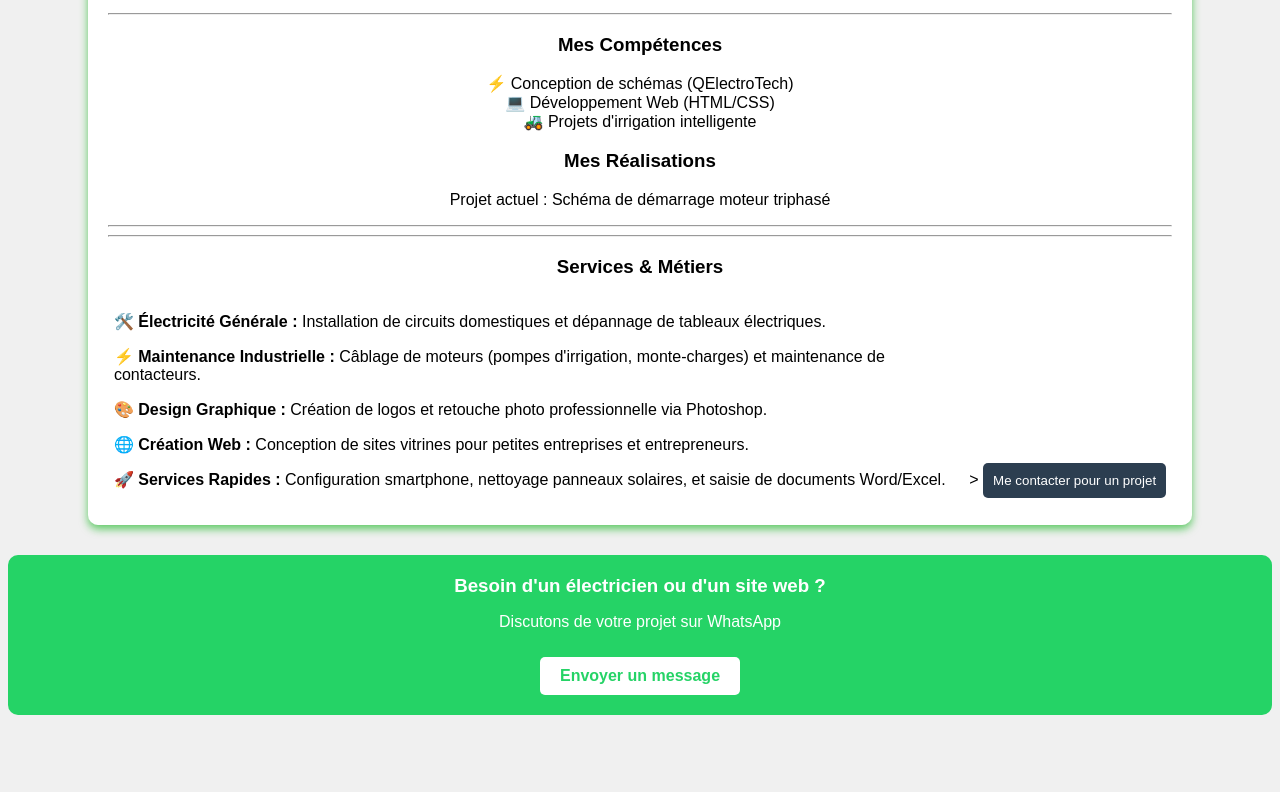
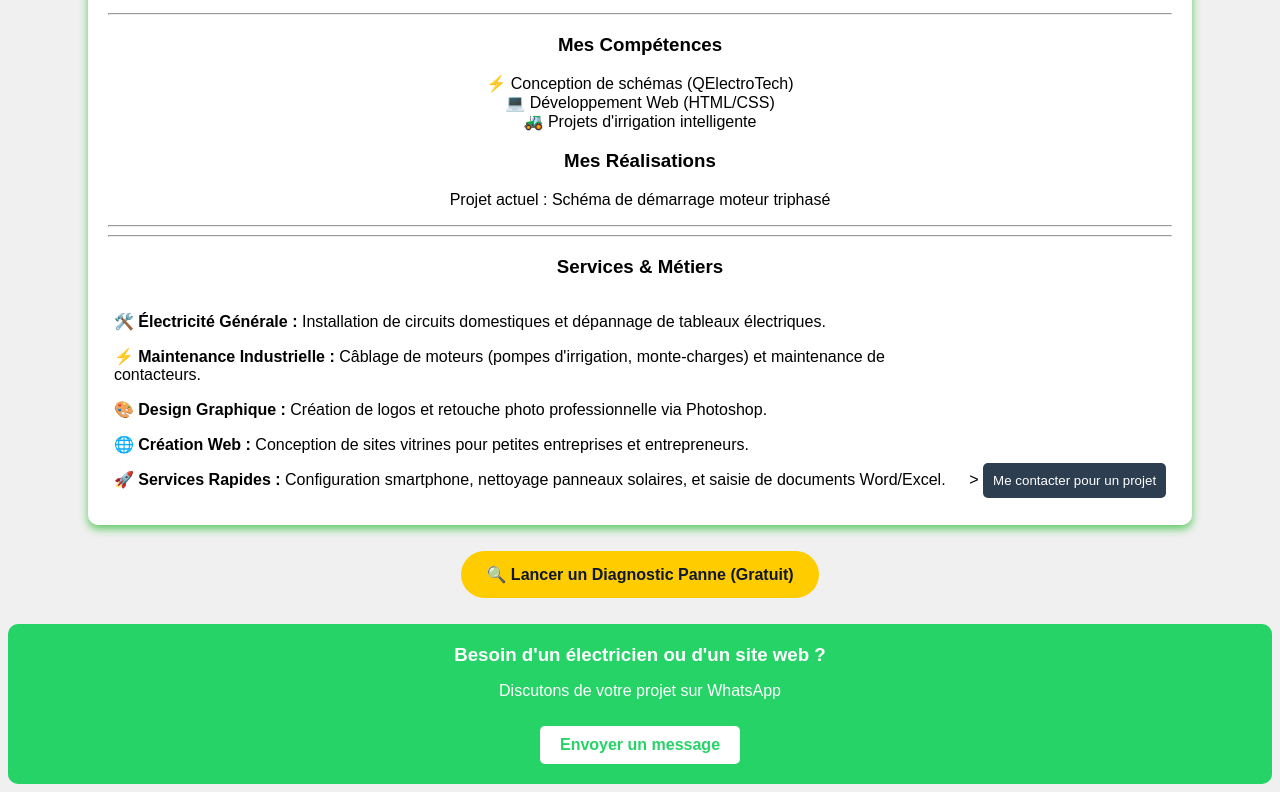
Before and after one commit to smooby-tech/Smooby-tech, a plain HTML site: page index.html in a window 1280 px wide. Shown: the part 239-1031 px from the top of the page. Before the commit the page ends 962 px from the top, so only its background shows below. Drawn offline with Linux system fonts and the light colour scheme.

Commit message:
Update index.html

```diff
--- a/index.html
+++ b/index.html
@@ -42,6 +42,11 @@
         Me contacter pour un projet
     </button>
 </div>
+<div style="text-align: center; margin: 40px 0;">
+    <a href="diagnostic.html" style="background-color: #ffcc00; color: #0f172a; padding: 15px 25px; text-decoration: none; font-weight: bold; border-radius: 50px; shadow: 0px 4px 10px rgba(0,0,0,0.2);">
+        🔍 Lancer un Diagnostic Panne (Gratuit)
+    </a>
+</div>
 
     </div>
 </body>
```
